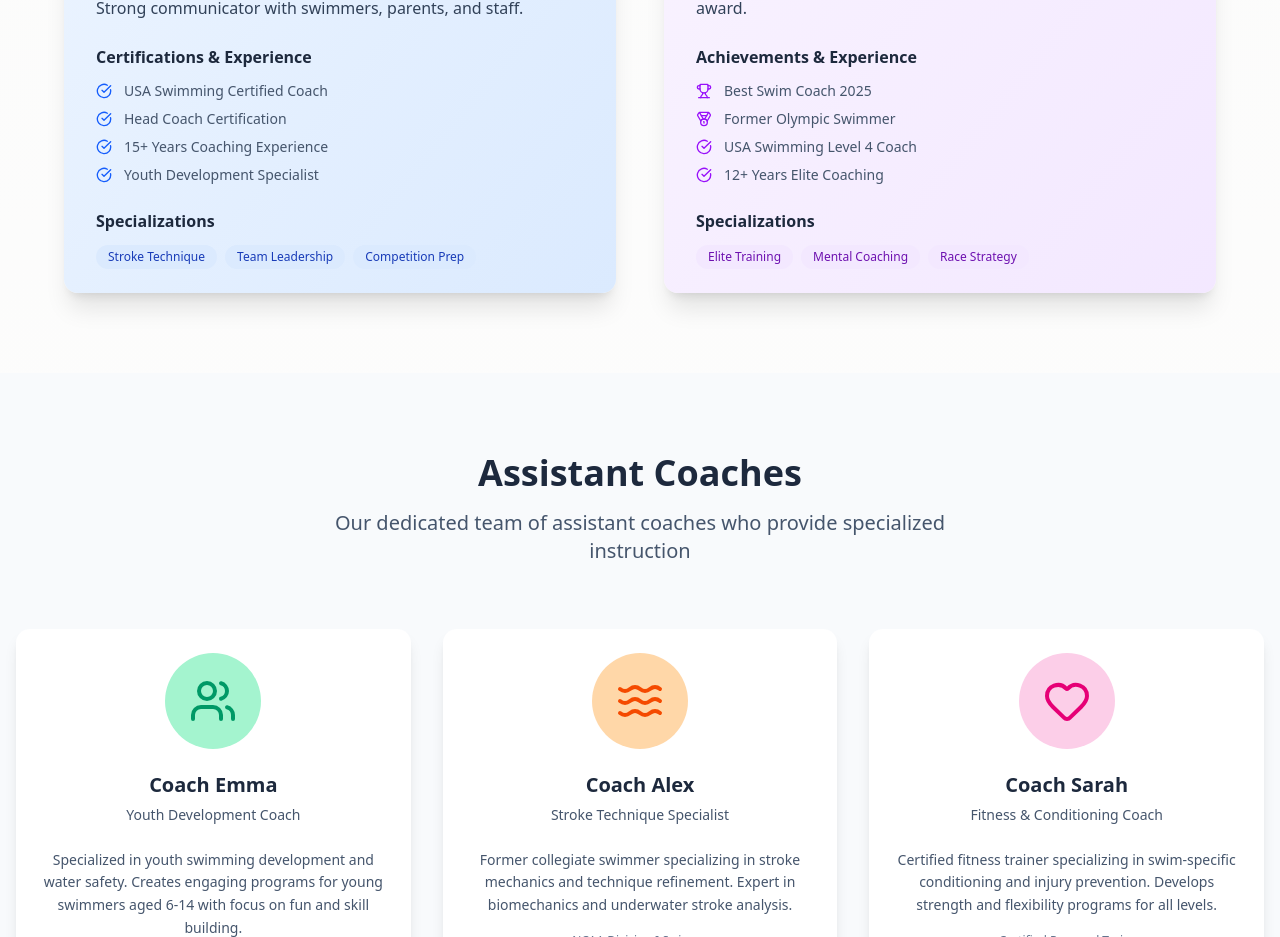
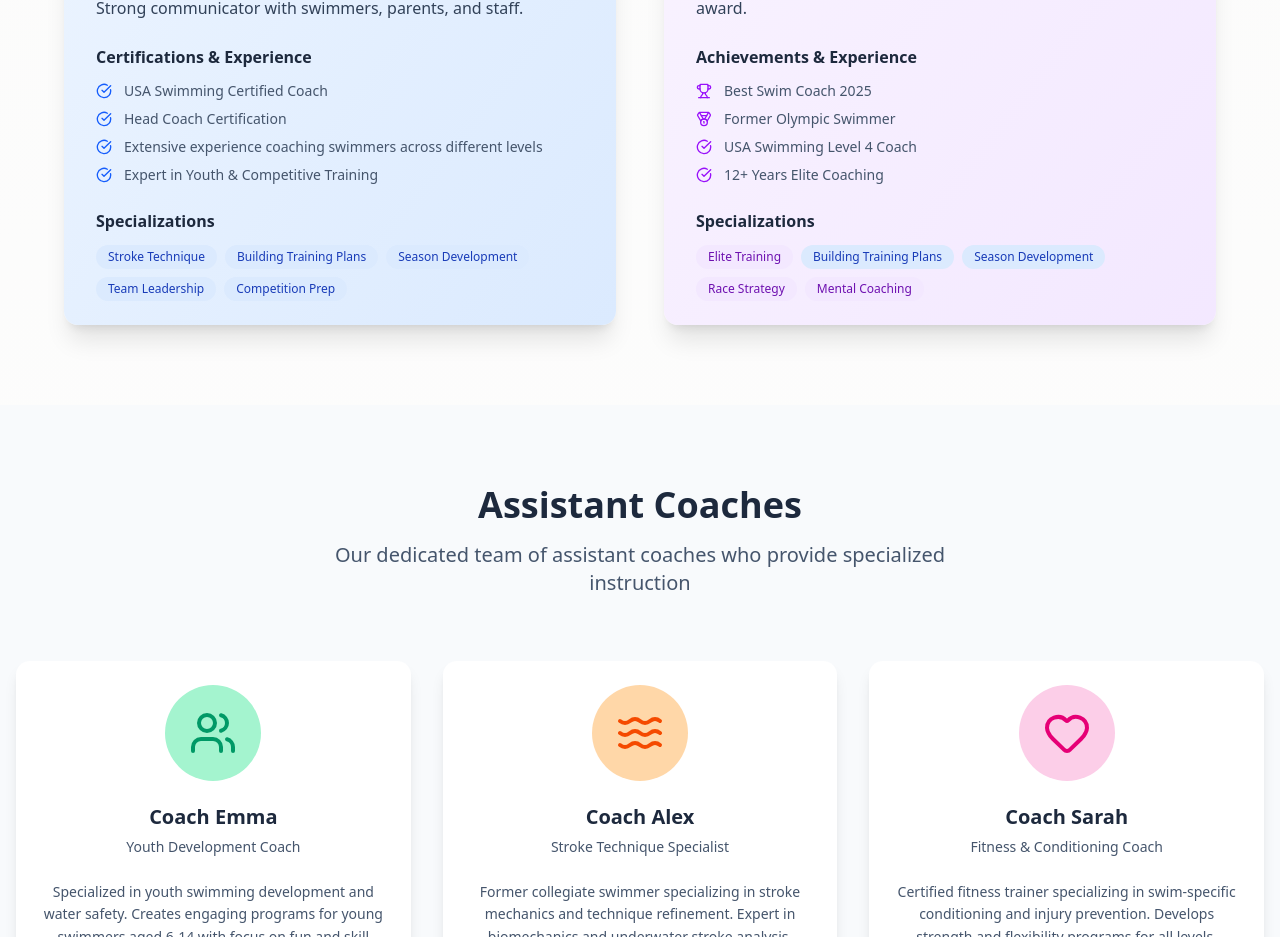
Before and after one commit to primeswim/prime-swim, a Next.js app: page /coaches in a window 1280 px wide. Shown: the part 1299-2236 px from the top of the page. Built offline with nearby package versions, Linux system fonts and the light colour scheme.

Commit message:
update coach info

```diff
--- a/src/app/coaches/page.tsx
+++ b/src/app/coaches/page.tsx
@@ -82,11 +82,11 @@ export default function CoachesPage() {
                   </div>
                   <div className="flex items-center">
                     <CheckCircle className="w-4 h-4 mr-3 text-blue-600" />
-                    <span className="text-sm text-slate-600">15+ Years Coaching Experience</span>
+                    <span className="text-sm text-slate-600">Extensive experience coaching swimmers across different levels</span>
                   </div>
                   <div className="flex items-center">
                     <CheckCircle className="w-4 h-4 mr-3 text-blue-600" />
-                    <span className="text-sm text-slate-600">Youth Development Specialist</span>
+                    <span className="text-sm text-slate-600">Expert in Youth & Competitive Training</span>
                   </div>
                 </div>
               </div>
@@ -96,6 +96,12 @@ export default function CoachesPage() {
                 <div className="flex flex-wrap gap-2">
                   <span className="px-3 py-1 bg-blue-100 text-blue-800 text-xs font-medium rounded-full">
                     Stroke Technique
+                  </span>
+                  <span className="px-3 py-1 bg-blue-100 text-blue-800 text-xs font-medium rounded-full">
+                    Building Training Plans
+                  </span>
+                  <span className="px-3 py-1 bg-blue-100 text-blue-800 text-xs font-medium rounded-full">
+                    Season Development
                   </span>
                   <span className="px-3 py-1 bg-blue-100 text-blue-800 text-xs font-medium rounded-full">
                     Team Leadership
@@ -159,11 +165,17 @@ export default function CoachesPage() {
                   <span className="px-3 py-1 bg-purple-100 text-purple-800 text-xs font-medium rounded-full">
                     Elite Training
                   </span>
-                  <span className="px-3 py-1 bg-purple-100 text-purple-800 text-xs font-medium rounded-full">
-                    Mental Coaching
+                  <span className="px-3 py-1 bg-blue-100 text-blue-800 text-xs font-medium rounded-full">
+                    Building Training Plans
+                  </span>
+                  <span className="px-3 py-1 bg-blue-100 text-blue-800 text-xs font-medium rounded-full">
+                    Season Development
                   </span>
                   <span className="px-3 py-1 bg-purple-100 text-purple-800 text-xs font-medium rounded-full">
                     Race Strategy
+                  </span>
+                  <span className="px-3 py-1 bg-purple-100 text-purple-800 text-xs font-medium rounded-full">
+                    Mental Coaching
                   </span>
                 </div>
               </div>
```
